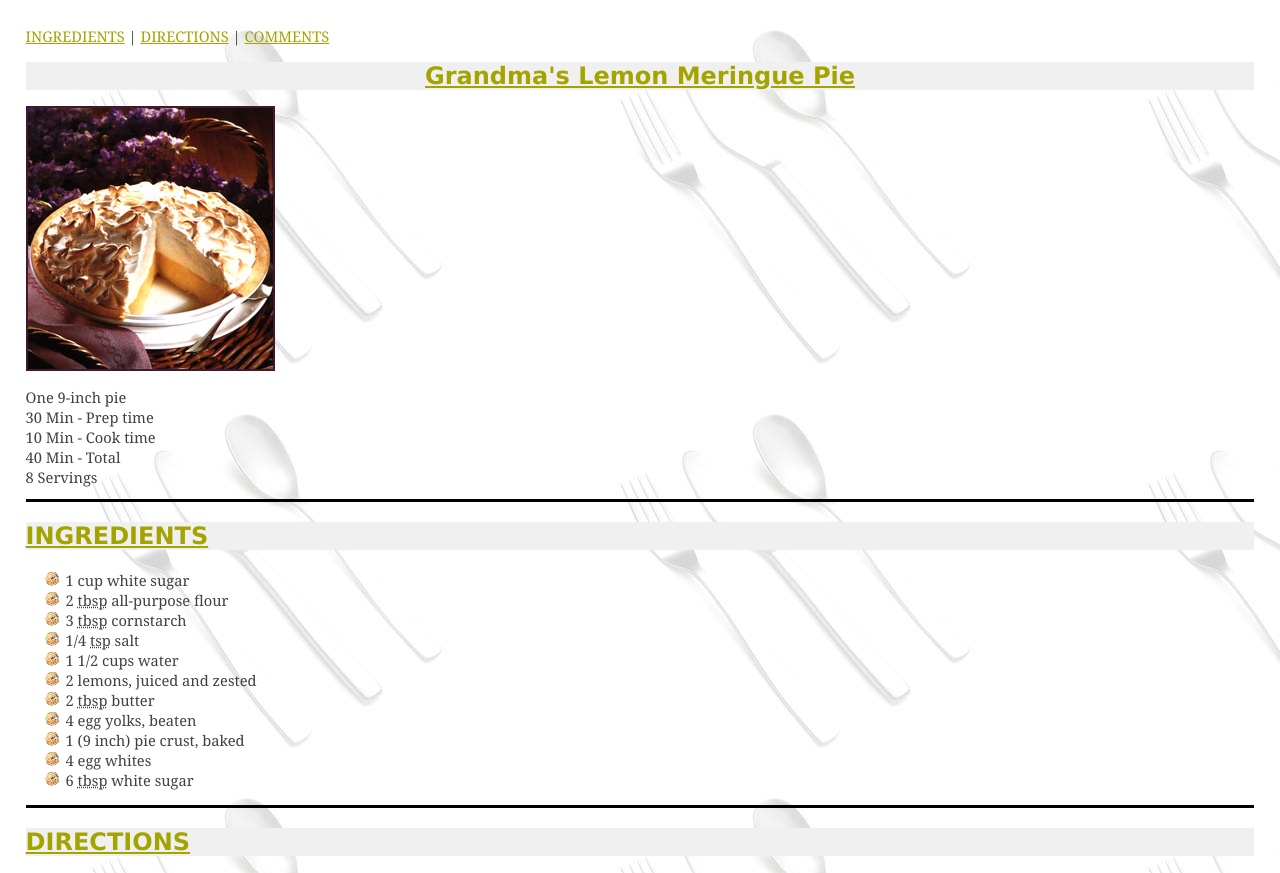
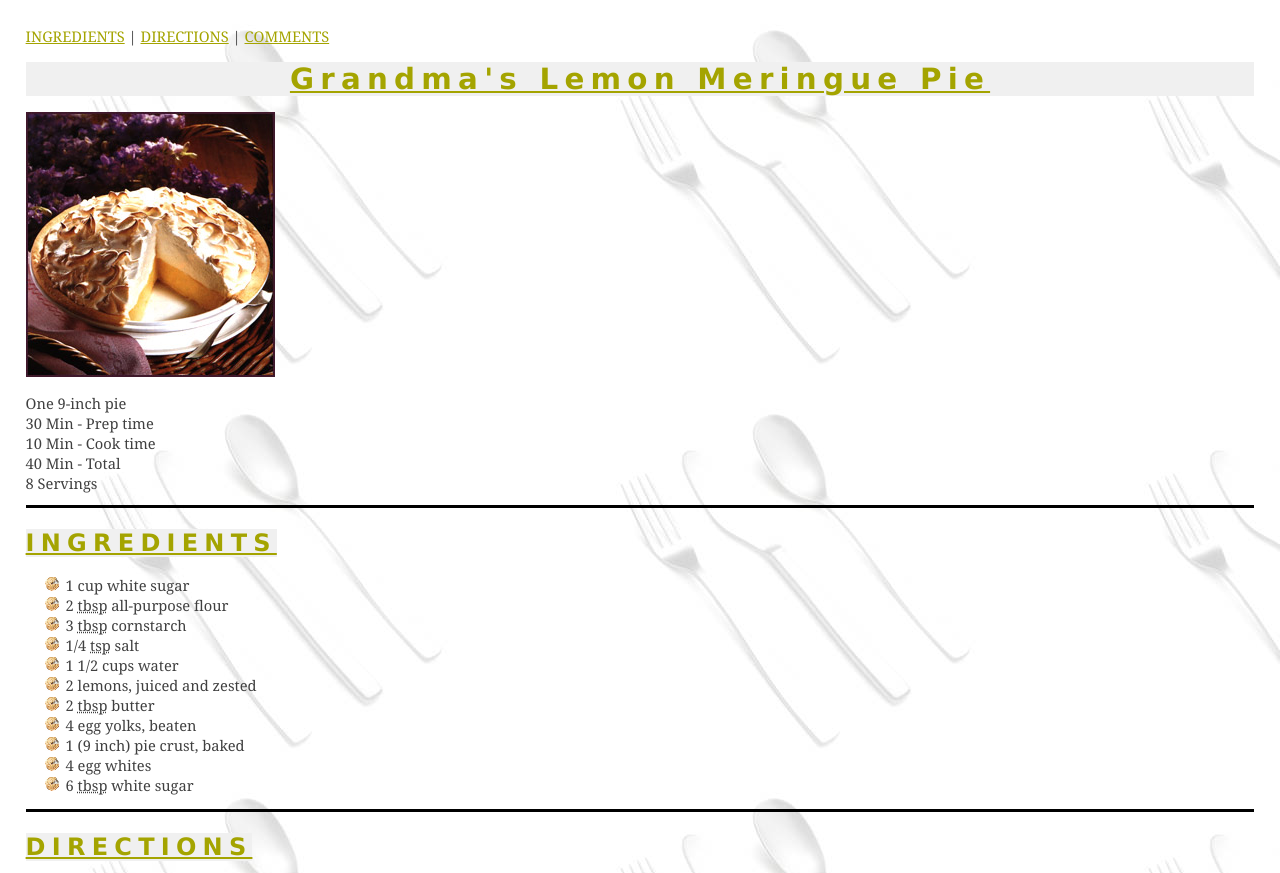
Before and after one commit to jekeytimoy29/jekeytimoy29.github.io, a plain HTML site: page pages/pie.html in a window 1280 px wide. Shown: the top 873 px of the page. Drawn offline with Linux system fonts and the light colour scheme.

Commit message:
Updated Recipe Page

```diff
--- a/pages/pie.html
+++ b/pages/pie.html
@@ -16,7 +16,7 @@
 		<a href="#section-comments">COMMENTS</a>
 	</nav>
 	<header>
-		<h1>Grandma's Lemon Meringue Pie</h1>
+		<h1><span>Grandma's Lemon Meringue Pie</span></h1>
 		<img src="../images/recipe/pie.jpg" alt="A picture of a pie">
 		<div>
 			<div>One 9-inch pie</div>
@@ -27,7 +27,7 @@
 		</div>
 	</header>
 	<article id="section-ingredients">
-		<h2>INGREDIENTS</h2>
+		<h2><span>INGREDIENTS</span></h2>
 		<ul class="pie-bullet-list">
 			<li>1 cup white sugar</li>
 			<li>2 <abbr title="tablespoon">tbsp</abbr> all-purpose flour</li>
@@ -43,7 +43,7 @@
 		</ul>
 	</article>
 	<article id="section-directions">
-		<h2>DIRECTIONS</h2>
+		<h2><span>DIRECTIONS</span></h2>
 		<ol>
 			<li><strong>Preheat Oven:</strong> Preheat oven to 350 degrees F (175 degrees C).</li>
 			<li><strong>Make Lemon Filling:</strong> In a medium saucepan ...
@@ -73,7 +73,7 @@
 			of <span>cake</span> pie!</p>
 	</article>
 	<section id="section-comments">
-		<h2>USER COMMENTS</h2>
+		<h2><span>USER COMMENTS</span></h2>
 		<div class="comments-reviews">
 			<p>This is a very fun recipe to follow, because Grandma makes it sweet and simple. This pie is thickened
 				with
@@ -90,7 +90,7 @@
 			</p>
 			<p>- Jean-Luc Piecard</p>
 		</div>
-		<h2>LINKS</h2>
+		<h2><span>LINKS</span></h2>
 		<ul>
 			<li><a href="http://www.google.com/search?q=lemon+meringue+pie+recipe&start=10" target="_blank">Search for
 					other lemon meringue pie recipes</a></li>
--- a/styles/recipe.css
+++ b/styles/recipe.css
@@ -22,9 +22,12 @@ header > div {
 }
 
 h1 {
+  text-align: center;
+}
+
+h1 span {
   font-size: 22pt;
   font-weight: bold;
-  text-align: center;
 }
 
 .pie-bullet-list {
@@ -32,13 +35,14 @@ h1 {
 }
 
 h1,
-h2 {
+h2 span {
   color: #a4a400;
   background-color: #f0f0f0;
   font-family: "Lucida Sans", "Lucida Sans Regular", "Lucida Grande",
     "Lucida Sans Unicode", Geneva, Verdana, sans-serif;
   text-decoration: underline;
   font-size: 18pt;
+  letter-spacing: 0.26em;
 }
 
 #section-directions p span {
```
